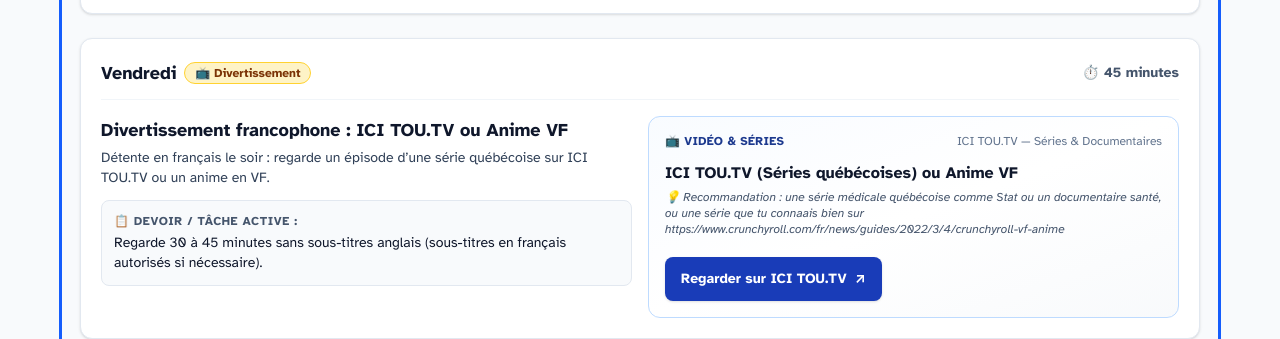
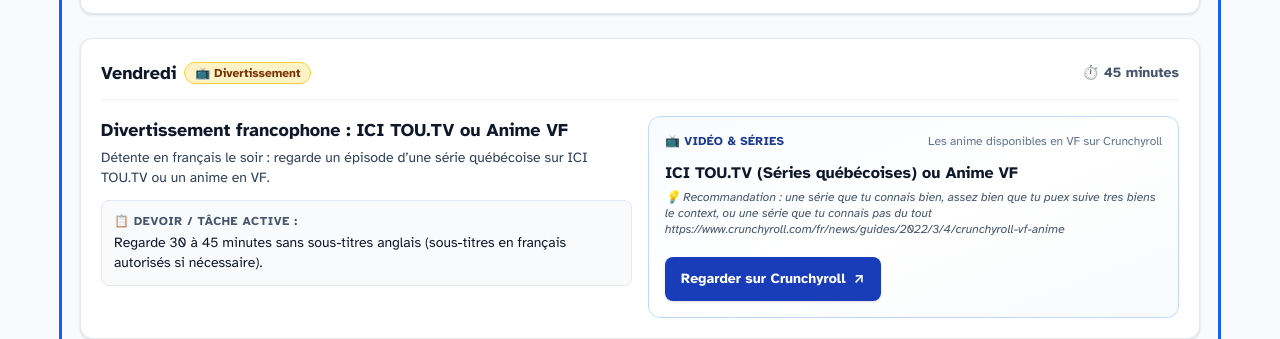
Before and after one commit to iLanguage/objectif-b2, a React (Vite) app: page /#/planning in a window 1280 px wide. Shown: the part 2180-2519 px from the top of the page. Built offline with nearby package versions, Linux system fonts and the light colour scheme.

Commit message:
Add Crunchyroll VF media source
Added Crunchyroll VF as a media source with relevant details.

```diff
--- a/src/data/weeklyMaterials.ts
+++ b/src/data/weeklyMaterials.ts
@@ -65,6 +65,11 @@ export const MEDIA_SOURCES = {
     name: 'ICI TOU.TV — Séries & Documentaires',
     url: 'https://ici.tou.tv/',
     action: 'Regarder sur ICI TOU.TV',
+  },
+  crunchyRollVF: {
+    name: 'Les anime disponibles en VF sur Crunchyroll',
+    url: 'https://www.crunchyroll.com/fr/news/guides/2022/3/4/crunchyroll-vf-anime',
+    action: 'Regarder sur Crunchyroll',
   },
   saaqSimulator: {
     name: 'Test de connaissances — SAAQ',
@@ -257,10 +262,10 @@ function buildWeekMaterials(week: number): WeekMaterialsPlan {
         category: 'video',
         categoryLabel: 'Vidéo & Séries',
         title: 'ICI TOU.TV (Séries québécoises) ou Anime VF',
-        platform: MEDIA_SOURCES.iciTouTv.name,
+        platform: MEDIA_SOURCES.crunchyRollVF.name,
         url: 'https://www.crunchyroll.com/fr/news/guides/2022/3/4/crunchyroll-vf-anime',
-        actionLabel: MEDIA_SOURCES.iciTouTv.action,
-        tip: 'Recommandation : une série médicale québécoise comme Stat ou un documentaire santé, ou une série que tu connaais bien sur https://www.crunchyroll.com/fr/news/guides/2022/3/4/crunchyroll-vf-anime',
+        actionLabel: MEDIA_SOURCES.crunchyRollVF.action,
+        tip: 'Recommandation : une série que tu connais bien, assez bien que tu puex suive tres biens le context, ou une série que tu connais pas du tout https://www.crunchyroll.com/fr/news/guides/2022/3/4/crunchyroll-vf-anime',
       },
     },
     {
```
